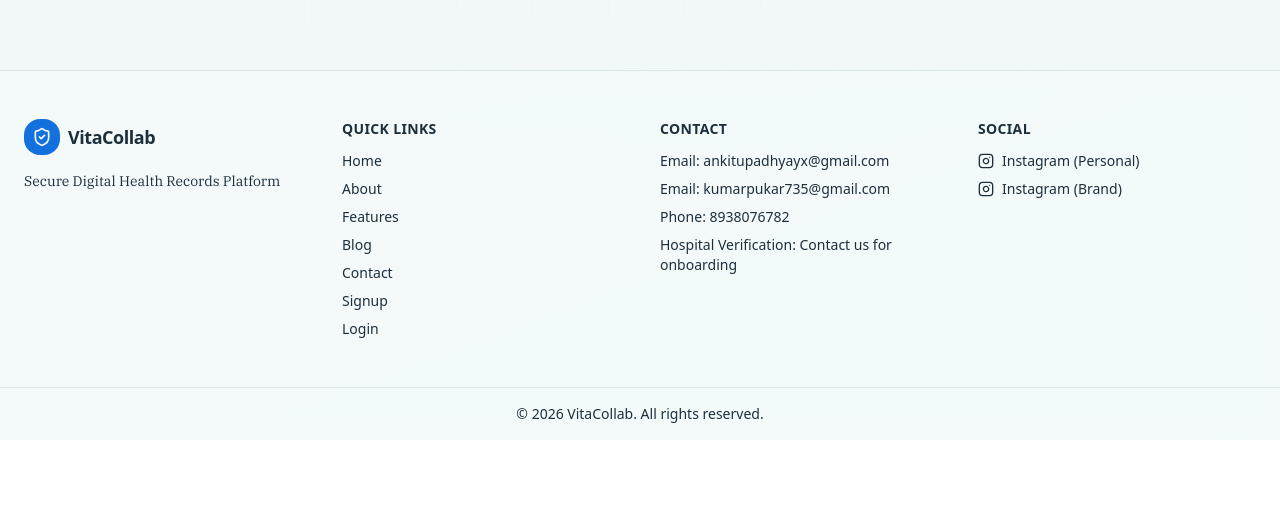
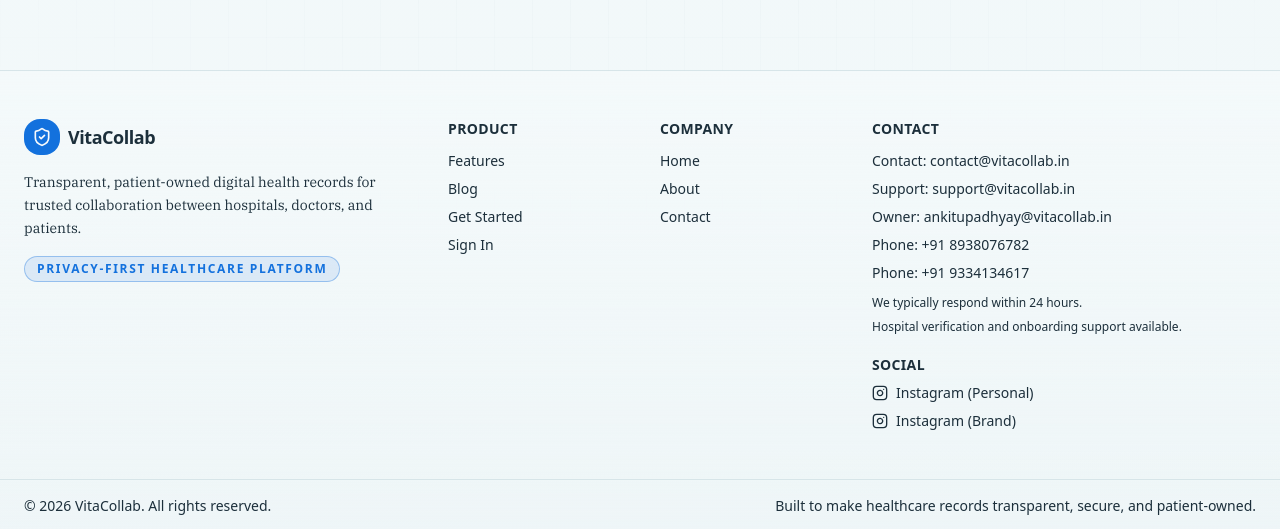
Before and after one commit to ankitupadhyayx/VitaCollab, a Next.js app in the folder frontend/: page / in a window 1280 px wide. Shown: the part 2775-3304 px from the top of the page. Before the commit the page ends 3215 px from the top, so only its background shows below. Built offline with nearby package versions, Linux system fonts and the light colour scheme; no server answers.

Commit message:
add support to footer

```diff
--- a/frontend/components/landing/sections.js
+++ b/frontend/components/landing/sections.js
@@ -104,12 +104,17 @@
               </div>
             </div>
           </div>
-          <Link href="mailto:ankitupadhyayx@gmail.com?subject=Hospital%20Verification%20Request">
-            <Button size="lg" className="w-full md:w-auto">
-              Request Hospital Verification
-              <ArrowRight className="ml-2 h-4 w-4" />
+          <div className="space-y-2">
+            <Button asChild size="lg" className="w-full md:w-auto">
+              <a href="mailto:support@vitacollab.in?subject=Hospital%20Verification%20Request">
+                Request Hospital Verification
+                <ArrowRight className="ml-2 h-4 w-4" />
+              </a>
             </Button>
-          </Link>
+            <p className="text-xs text-muted-foreground md:text-right">
+              Need urgent onboarding? <a href="mailto:support@vitacollab.in" className="font-medium text-foreground hover:text-primary">support@vitacollab.in</a>
+            </p>
+          </div>
         </CardContent>
       </Card>
     </SectionShell>
--- a/frontend/components/layout/footer.js
+++ b/frontend/components/layout/footer.js
@@ -1,14 +1,17 @@
 import Link from "next/link";
 import { Instagram, ShieldCheck } from "lucide-react";
 
-const navLinks = [
+const productLinks = [
+  { href: "/features", label: "Features" },
+  { href: "/blog", label: "Blog" },
+  { href: "/signup", label: "Get Started" },
+  { href: "/login", label: "Sign In" }
+];
+
+const companyLinks = [
   { href: "/", label: "Home" },
   { href: "/about", label: "About" },
-  { href: "/features", label: "Features" },
-  { href: "/blog", label: "Blog" },
-  { href: "/contact", label: "Contact" },
-  { href: "/signup", label: "Signup" },
-  { href: "/login", label: "Login" }
+  { href: "/contact", label: "Contact" }
 ];
 
 const socialLinks = [
@@ -24,47 +27,89 @@
 
 export function Footer() {
   return (
-    <footer className="mt-20 border-t border-border/70 bg-background/80 backdrop-blur">
-      <div className="mx-auto grid max-w-7xl gap-10 px-4 py-12 sm:grid-cols-2 sm:px-6 lg:grid-cols-4">
-        <div className="space-y-4">
+    <footer className="mt-20 border-t border-border/70 bg-gradient-to-b from-background to-muted/30">
+      <div className="mx-auto grid max-w-7xl gap-10 px-4 py-12 sm:px-6 lg:grid-cols-12">
+        <div className="space-y-4 lg:col-span-4">
           <Link href="/" className="flex items-center gap-2">
             <span className="grid h-9 w-9 place-items-center rounded-xl bg-primary text-primary-foreground">
               <ShieldCheck className="h-5 w-5" />
             </span>
             <span className="text-lg font-bold tracking-tight">VitaCollab</span>
           </Link>
-          <p className="body-font max-w-xs text-sm text-muted-foreground">
-            Secure Digital Health Records Platform
+
+          <p className="body-font max-w-sm text-sm leading-relaxed text-muted-foreground">
+            Transparent, patient-owned digital health records for trusted collaboration between hospitals, doctors, and patients.
+          </p>
+
+          <p className="inline-flex rounded-full border border-primary/35 bg-primary/10 px-3 py-1 text-xs font-semibold uppercase tracking-[0.14em] text-primary">
+            Privacy-first healthcare platform
           </p>
         </div>
 
-        <div className="space-y-3">
-          <h3 className="text-sm font-semibold uppercase tracking-wide text-foreground">Quick Links</h3>
+        <div className="lg:col-span-2">
+          <h3 className="mb-3 text-sm font-semibold uppercase tracking-wide text-foreground">Product</h3>
           <nav className="space-y-2 text-sm text-muted-foreground">
-            {navLinks.map((link) => (
-              <Link
-                key={link.href}
-                href={link.href}
-                className="block transition-colors hover:text-primary"
-              >
+            {productLinks.map((link) => (
+              <Link key={link.href} href={link.href} className="block transition-colors hover:text-primary">
                 {link.label}
               </Link>
             ))}
           </nav>
         </div>
 
-        <div className="space-y-3">
-          <h3 className="text-sm font-semibold uppercase tracking-wide text-foreground">Contact</h3>
-          <div className="space-y-2 text-sm text-muted-foreground">
-            <p>Email: ankitupadhyayx@gmail.com</p>
-            <p>Email: kumarpukar735@gmail.com</p>
-            <p>Phone: 8938076782</p>
-            <p>Hospital Verification: Contact us for onboarding</p>
-          </div>
+        <div className="lg:col-span-2">
+          <h3 className="mb-3 text-sm font-semibold uppercase tracking-wide text-foreground">Company</h3>
+          <nav className="space-y-2 text-sm text-muted-foreground">
+            {companyLinks.map((link) => (
+              <Link key={link.href} href={link.href} className="block transition-colors hover:text-primary">
+                {link.label}
+              </Link>
+            ))}
+          </nav>
         </div>
 
-        <div className="space-y-3">
-          <h3 className="text-sm font-semibold uppercase tracking-wide text-foreground">Social</h3>
+        <div className="space-y-3 lg:col-span-4">
+          <h3 className="text-sm font-semibold uppercase tracking-wide text-foreground">Contact</h3>
+          <div className="hidden space-y-2 text-sm text-muted-foreground md:block">
+            <p>
+              Contact: <a href="mailto:contact@vitacollab.in?subject=General Inquiry" className="font-medium text-foreground transition-colors hover:text-primary">contact@vitacollab.in</a>
+            </p>
+            <p>
+              Support: <a href="mailto:support@vitacollab.in?subject=Support Request" className="font-medium text-foreground transition-colors hover:text-primary">support@vitacollab.in</a>
+            </p>
+            <p>
+              Owner: <a href="mailto:ankitupadhyay@vitacollab.in?subject=Direct Contact - VitaCollab" className="font-medium text-foreground transition-colors hover:text-primary">ankitupadhyay@vitacollab.in</a>
+            </p>
+            <p>
+              Phone: <a href="tel:+918938076782" className="font-medium text-foreground transition-colors hover:text-primary">+91 8938076782</a>
+            </p>
+            <p>
+              Phone: <a href="tel:+919334134617" className="font-medium text-foreground transition-colors hover:text-primary">+91 9334134617</a>
+            </p>
+            <p className="pt-1 text-xs text-muted-foreground">We typically respond within 24 hours.</p>
+            <p className="text-xs text-muted-foreground">Hospital verification and onboarding support available.</p>
+          </div>
+
+          <details className="rounded-xl border border-border/70 bg-background/50 p-3 text-sm text-muted-foreground md:hidden">
+            <summary className="cursor-pointer list-none font-semibold text-foreground">Contact Info</summary>
+            <div className="mt-3 space-y-2">
+              <p>
+                Contact: <a href="mailto:contact@vitacollab.in?subject=General Inquiry" className="font-medium text-foreground transition-colors hover:text-primary">contact@vitacollab.in</a>
+              </p>
+              <p>
+                Support: <a href="mailto:support@vitacollab.in?subject=Support Request" className="font-medium text-foreground transition-colors hover:text-primary">support@vitacollab.in</a>
+              </p>
+              <p>
+                Owner: <a href="mailto:ankitupadhyay@vitacollab.in?subject=Direct Contact - VitaCollab" className="font-medium text-foreground transition-colors hover:text-primary">ankitupadhyay@vitacollab.in</a>
+              </p>
+              <p>
+                Phone: <a href="tel:+918938076782" className="font-medium text-foreground transition-colors hover:text-primary">+91 8938076782</a>
+              </p>
+            </div>
+          </details>
+
+          <div className="pt-2">
+            <h4 className="mb-2 text-sm font-semibold uppercase tracking-wide text-foreground">Social</h4>
             <div className="space-y-2 text-sm text-muted-foreground">
               {socialLinks.map((link) => (
                 <a
@@ -81,10 +126,12 @@
             </div>
           </div>
         </div>
+      </div>
 
       <div className="border-t border-border/70">
-        <div className="mx-auto max-w-7xl px-4 py-4 text-center text-sm text-muted-foreground sm:px-6">
-          © 2026 VitaCollab. All rights reserved.
+        <div className="mx-auto flex max-w-7xl flex-col gap-2 px-4 py-4 text-center text-sm text-muted-foreground sm:flex-row sm:items-center sm:justify-between sm:px-6">
+          <p>© 2026 VitaCollab. All rights reserved.</p>
+          <p>Built to make healthcare records transparent, secure, and patient-owned.</p>
         </div>
       </div>
     </footer>
```
Lines whose indentation alone changed are shown as unchanged.
